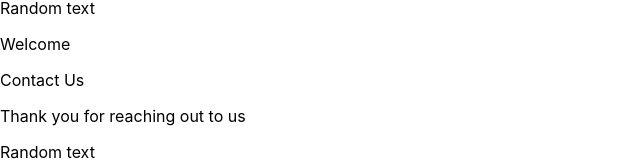
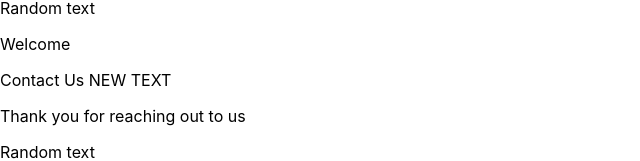
Before and after one commit to shanbiswas/github-actions-cicd-react-app, a React (Create React App) app: page / in a window 1280 px wide. Shown: the part 270-431 px from the top of the page, without its empty margins (0-640 px from the left). Built offline with nearby package versions, Linux system fonts and the light colour scheme.

Commit message:
Contact us page text changes

```diff
--- a/src/Contact.js
+++ b/src/Contact.js
@@ -3,7 +3,7 @@ import React from "react";
 const Contact = () => {
   return (
     <div className="App">
-      <p>Contact Us</p>
+      <p>Contact Us NEW TEXT</p>
       <p>Thank you for reaching out to us</p>
       <p>Random text</p>
     </div>
```
